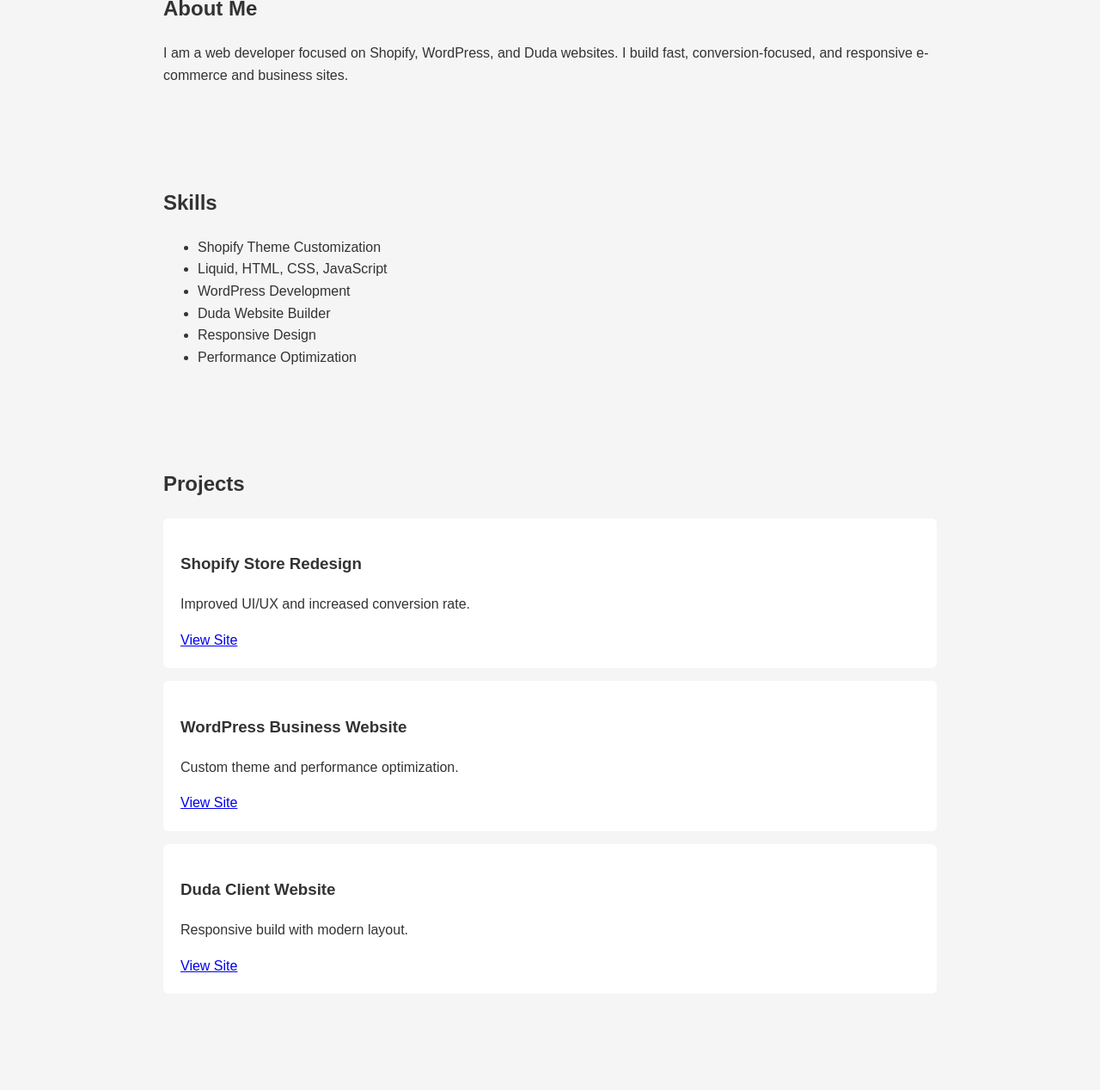
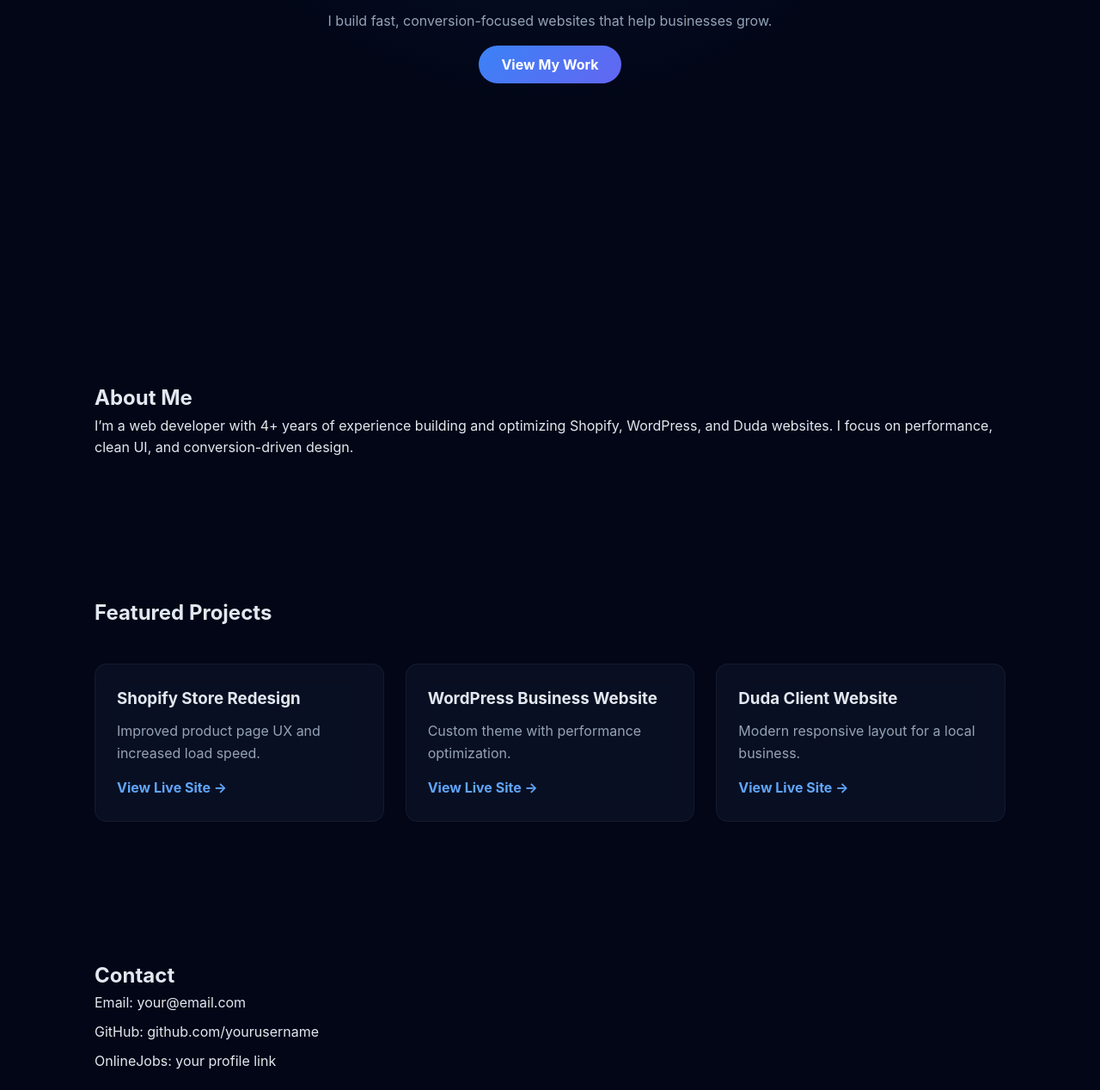
Before and after one commit to aronjobert/aron-portfolio, a plain HTML site: page index.html in a window 1280 px wide. Shown: the part 425-1693 px from the top of the page at 86% size. Drawn offline with Linux system fonts and the light colour scheme.

Commit message:
Initial Portfolio

```diff
--- a/index.html
+++ b/index.html
@@ -8,61 +8,82 @@
 </head>
 <body>
 
+  <!-- Navbar -->
+  <nav class="navbar">
+    <div class="container nav-content">
+      <h2 class="logo">Aron Salim</h2>
+      <ul class="nav-links">
+        <li><a href="#about">About</a></li>
+        <li><a href="#projects">Projects</a></li>
+        <li><a href="#contact">Contact</a></li>
+      </ul>
+    </div>
+  </nav>
+
+  <!-- Hero -->
   <header class="hero">
-    <h1>Aron Salim</h1>
-    <p>Shopify • WordPress • Duda Developer</p>
-    <a href="#projects" class="btn">View Projects</a>
+    <div class="hero-content reveal">
+      <h1>Shopify, WordPress & Duda Developer</h1>
+      <p>I build fast, conversion-focused websites that help businesses grow.</p>
+      <a href="#projects" class="btn">View My Work</a>
+    </div>
   </header>
 
-  <section class="about">
-    <h2>About Me</h2>
-    <p>
-      I am a web developer focused on Shopify, WordPress, and Duda websites.
-      I build fast, conversion-focused, and responsive e-commerce and business sites.
-    </p>
+  <!-- About -->
+  <section id="about" class="section">
+    <div class="container reveal">
+      <h2>About Me</h2>
+      <p>
+        I’m a web developer with 4+ years of experience building and optimizing
+        Shopify, WordPress, and Duda websites. I focus on performance, clean UI,
+        and conversion-driven design.
+      </p>
+    </div>
   </section>
 
-  <section class="skills">
-    <h2>Skills</h2>
-    <ul>
-      <li>Shopify Theme Customization</li>
-      <li>Liquid, HTML, CSS, JavaScript</li>
-      <li>WordPress Development</li>
-      <li>Duda Website Builder</li>
-      <li>Responsive Design</li>
-      <li>Performance Optimization</li>
-    </ul>
+  <!-- Projects -->
+  <section id="projects" class="section">
+    <div class="container">
+      <h2 class="reveal">Featured Projects</h2>
+
+      <div class="project-grid">
+
+        <div class="project-card reveal">
+          <h3>Shopify Store Redesign</h3>
+          <p>Improved product page UX and increased load speed.</p>
+          <a href="#">View Live Site →</a>
+        </div>
+
+        <div class="project-card reveal">
+          <h3>WordPress Business Website</h3>
+          <p>Custom theme with performance optimization.</p>
+          <a href="#">View Live Site →</a>
+        </div>
+
+        <div class="project-card reveal">
+          <h3>Duda Client Website</h3>
+          <p>Modern responsive layout for a local business.</p>
+          <a href="#">View Live Site →</a>
+        </div>
+
+      </div>
+    </div>
   </section>
 
-  <section id="projects" class="projects">
-    <h2>Projects</h2>
-
-    <div class="project">
-      <h3>Shopify Store Redesign</h3>
-      <p>Improved UI/UX and increased conversion rate.</p>
-      <a href="#">View Site</a>
+  <!-- Contact -->
+  <section id="contact" class="section contact">
+    <div class="container reveal">
+      <h2>Contact</h2>
+      <p>Email: your@email.com</p>
+      <p>GitHub: github.com/yourusername</p>
+      <p>OnlineJobs: your profile link</p>
     </div>
-
-    <div class="project">
-      <h3>WordPress Business Website</h3>
-      <p>Custom theme and performance optimization.</p>
-      <a href="#">View Site</a>
-    </div>
-
-    <div class="project">
-      <h3>Duda Client Website</h3>
-      <p>Responsive build with modern layout.</p>
-      <a href="#">View Site</a>
-    </div>
-
   </section>
 
-  <section class="contact">
-    <h2>Contact</h2>
-    <p>Email: your@email.com</p>
-    <p>OnlineJobs: your profile link</p>
-    <p>GitHub: github.com/yourusername</p>
-  </section>
+  <footer class="footer">
+    <p>© 2026 Aron Salim. All rights reserved.</p>
+  </footer>
 
+  <script src="script.js"></script>
 </body>
 </html>
--- /dev/null
+++ b/script.js
@@ -0,0 +1,18 @@
+// Scroll reveal animation
+const reveals = document.querySelectorAll(".reveal");
+
+function revealOnScroll() {
+  const windowHeight = window.innerHeight;
+
+  reveals.forEach((el) => {
+    const elementTop = el.getBoundingClientRect().top;
+    const revealPoint = 100;
+
+    if (elementTop < windowHeight - revealPoint) {
+      el.classList.add("active");
+    }
+  });
+}
+
+window.addEventListener("scroll", revealOnScroll);
+window.addEventListener("load", revealOnScroll);
--- a/style.css
+++ b/style.css
@@ -1,37 +1,162 @@
-body {
-  font-family: Arial, sans-serif;
+* {
   margin: 0;
-  line-height: 1.6;
-  background: #f5f5f5;
-  color: #333;
+  padding: 0;
+  box-sizing: border-box;
+  font-family: "Inter", Arial, sans-serif;
 }
 
-.hero {
-  background: #111;
-  color: white;
-  text-align: center;
-  padding: 80px 20px;
+body {
+  background: #020617;
+  color: #e2e8f0;
+  line-height: 1.6;
 }
 
+/* Layout */
+.container {
+  max-width: 1100px;
+  margin: auto;
+  padding: 0 20px;
+}
+
+.section {
+  padding: 80px 0;
+}
+
+/* Navbar */
+.navbar {
+  position: sticky;
+  top: 0;
+  backdrop-filter: blur(10px);
+  background: rgba(2, 6, 23, 0.7);
+  border-bottom: 1px solid rgba(255,255,255,0.05);
+}
+
+.nav-content {
+  display: flex;
+  justify-content: space-between;
+  align-items: center;
+  padding: 15px 0;
+}
+
+.nav-links {
+  display: flex;
+  gap: 25px;
+  list-style: none;
+}
+
+.nav-links a {
+  color: #cbd5f5;
+  text-decoration: none;
+  transition: 0.3s;
+}
+
+.nav-links a:hover {
+  color: #60a5fa;
+}
+
+.logo {
+  font-weight: bold;
+  color: white;
+}
+
+/* Hero */
+.hero {
+  min-height: 90vh;
+  display: flex;
+  align-items: center;
+  justify-content: center;
+  text-align: center;
+  background:
+    radial-gradient(circle at top, rgba(59,130,246,0.15), transparent 50%),
+    #020617;
+}
+
+.hero h1 {
+  font-size: 3rem;
+  margin-bottom: 15px;
+}
+
+.hero p {
+  max-width: 600px;
+  margin: auto;
+  margin-bottom: 25px;
+  color: #94a3b8;
+}
+
+/* Button */
 .btn {
-  display: inline-block;
-  margin-top: 15px;
-  padding: 10px 20px;
-  background: #00aaff;
+  background: linear-gradient(135deg, #3b82f6, #6366f1);
+  padding: 12px 26px;
+  border-radius: 999px;
   color: white;
   text-decoration: none;
-  border-radius: 5px;
+  font-weight: bold;
+  transition: 0.3s;
 }
 
-section {
-  padding: 40px 20px;
-  max-width: 900px;
-  margin: auto;
+.btn:hover {
+  transform: translateY(-2px);
+  box-shadow: 0 10px 25px rgba(59,130,246,0.3);
 }
 
-.projects .project {
-  background: white;
-  padding: 20px;
+/* Projects */
+.project-grid {
+  display: grid;
+  grid-template-columns: repeat(auto-fit, minmax(260px, 1fr));
+  gap: 25px;
+  margin-top: 40px;
+}
+
+.project-card {
+  background: rgba(15, 23, 42, 0.6);
+  border: 1px solid rgba(255,255,255,0.05);
+  padding: 25px;
+  border-radius: 14px;
+  backdrop-filter: blur(12px);
+  transition: 0.3s;
+}
+
+.project-card:hover {
+  transform: translateY(-8px);
+  box-shadow: 0 20px 40px rgba(0,0,0,0.4);
+}
+
+.project-card h3 {
+  margin-bottom: 10px;
+}
+
+.project-card p {
+  color: #94a3b8;
   margin-bottom: 15px;
-  border-radius: 6px;
 }
+
+.project-card a {
+  color: #60a5fa;
+  text-decoration: none;
+  font-weight: bold;
+}
+
+/* Contact */
+.contact p {
+  margin-bottom: 8px;
+}
+
+/* Footer */
+.footer {
+  text-align: center;
+  padding: 30px;
+  border-top: 1px solid rgba(255,255,255,0.05);
+  color: #64748b;
+}
+
+/* Scroll reveal animation */
+.reveal {
+  opacity: 0;
+  transform: translateY(40px);
+  transition: all 0.8s ease;
+}
+
+.reveal.active {
+  opacity: 1;
+  transform: translateY(0);
+}
```
